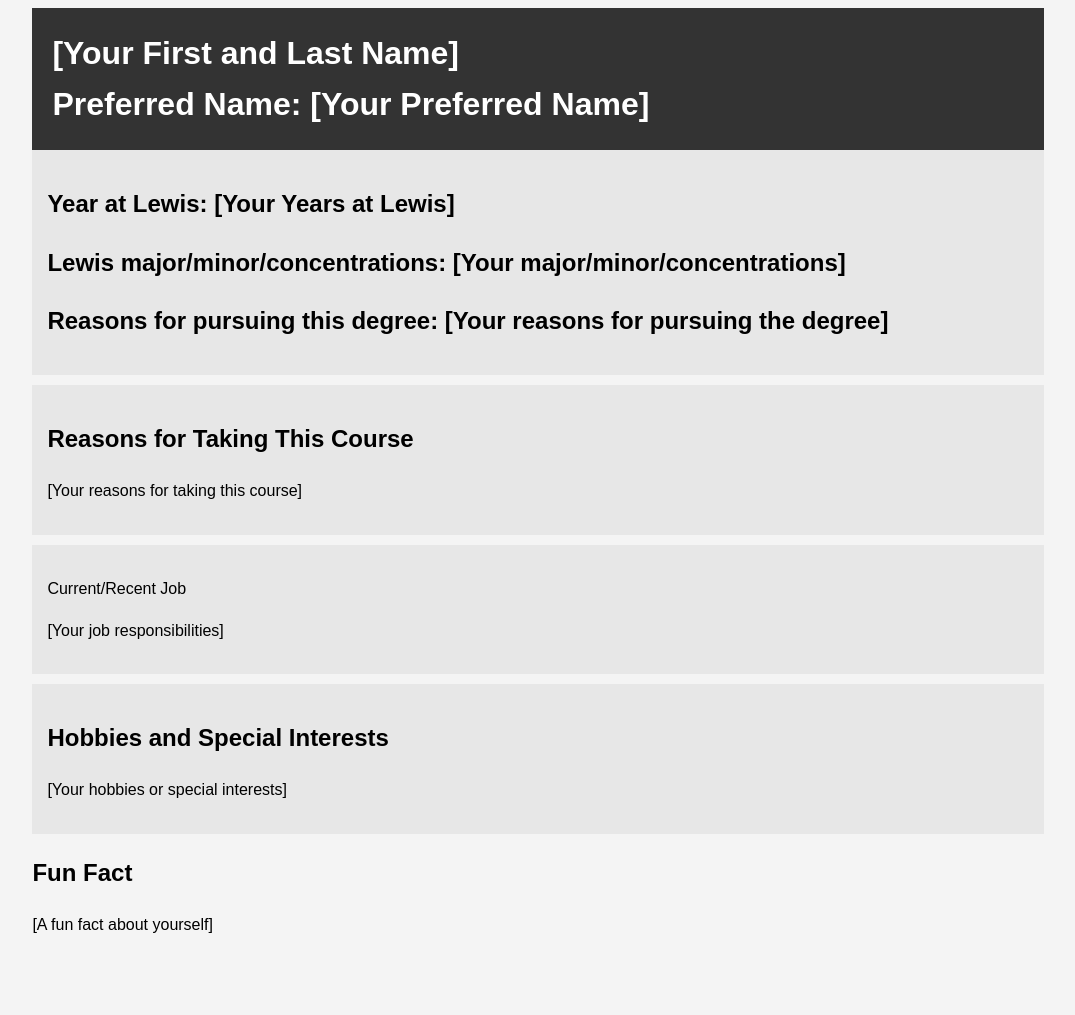
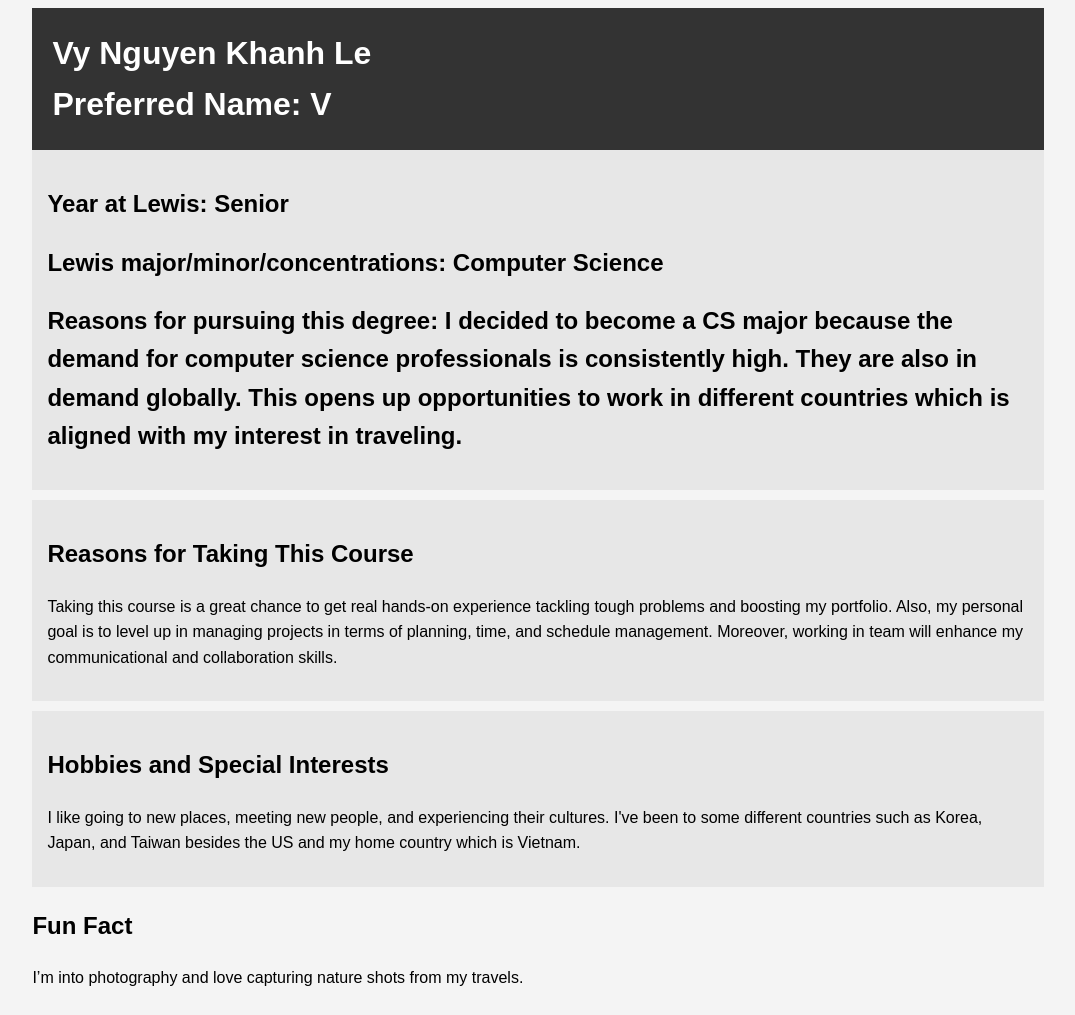
Before and after one commit to vykle/vykle.github.io, a plain HTML site: page index.html in a window 1280 px wide. Shown: the whole page, without its empty margins (102-1177 px from the left). Before the commit the page ends 962 px from the top, so only its background shows below. Drawn offline with Linux system fonts and the light colour scheme.

Commit message:
Update index.html

```diff
--- a/index.html
+++ b/index.html
@@ -31,34 +31,35 @@
 <body>
     <div class="container">
         <header class="main-info">
-            <h1>[Your First and Last Name]</h1>
-            <h1>Preferred Name: [Your Preferred Name]</h1>
+            <h1>Vy Nguyen Khanh Le</h1>
+            <h1>Preferred Name: V</h1>
         </header>
 
         <section class="lewis">
-			<h2>Year at Lewis: [Your Years at Lewis]</h2>
-			<h2>Lewis major/minor/concentrations: [Your major/minor/concentrations]</h2>
-			<h2>Reasons for pursuing this degree: [Your reasons for pursuing the degree]</h2>
+			<h2>Year at Lewis: Senior</h2>
+			<h2>Lewis major/minor/concentrations: Computer Science</h2>
+			<h2>Reasons for pursuing this degree: I decided to become a CS major because the demand for computer science professionals is consistently high.
+                They are also in demand globally. This opens up opportunities to work in different countries which is aligned with my interest in traveling.
+            </h2>
         </section>
 
 		<section class="course">
             <h2>Reasons for Taking This Course</h2>
-            <p>[Your reasons for taking this course]</p>
-        </section>
-
-		<section class="job">
-            <p>Current/Recent Job</p>
-			<p>[Your job responsibilities]</p>
+            <p>Taking this course is a great chance to get real hands-on experience tackling tough problems and boosting my portfolio. Also, my personal goal is
+                to level up in managing projects in terms of planning, time, and schedule management. Moreover, working in team will enhance my communicational
+                and collaboration skills.
+            </p>
         </section>
 
         <section class="hobbies">
             <h2>Hobbies and Special Interests</h2>
-            <p>[Your hobbies or special interests]</p>
+            <p>I like going to new places, meeting new people, and experiencing their cultures. I've been to some different countries such as Korea, Japan,
+                and Taiwan besides the US and my home country which is Vietnam.</p>
         </section>
 
         <section class="fun-fact">
             <h2>Fun Fact</h2>
-            <p>[A fun fact about yourself]</p>
+            <p>I’m into photography and love capturing nature shots from my travels.</p>
         </section>
     </div>
 </body>
```
